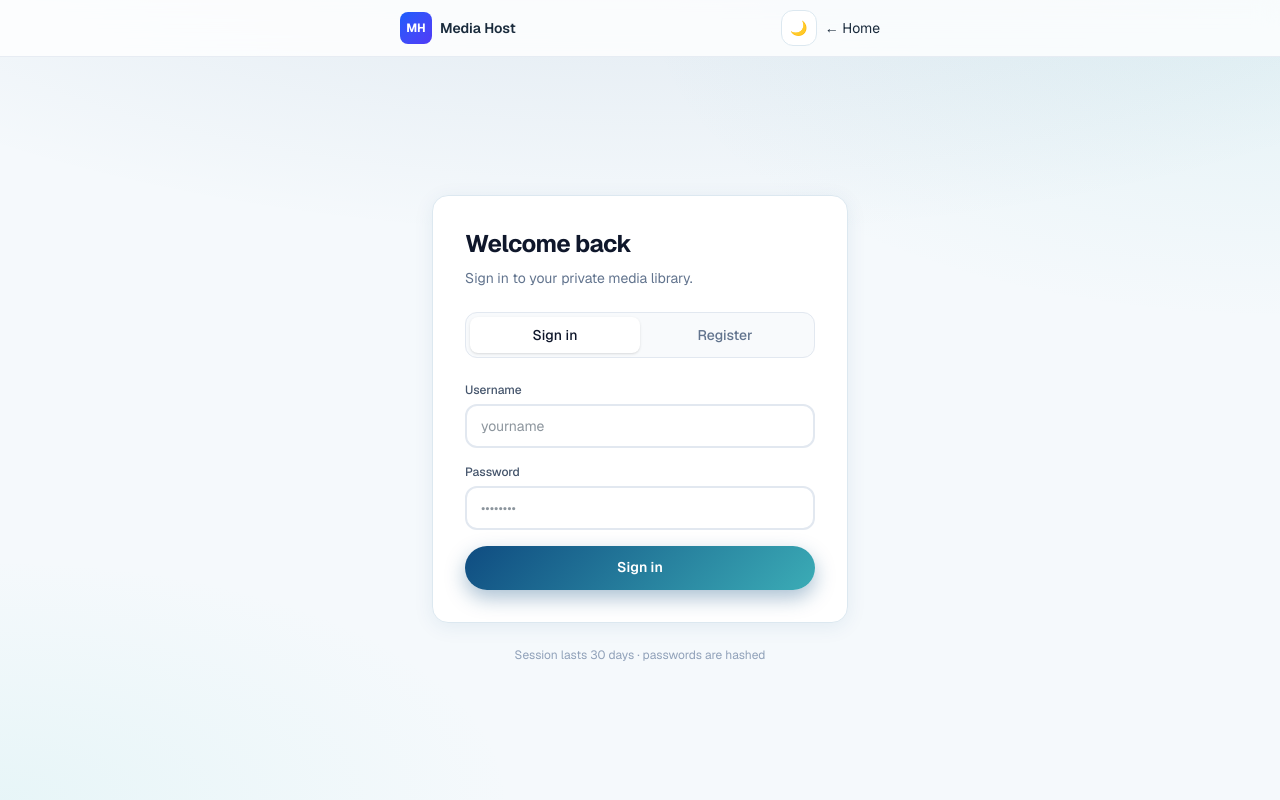
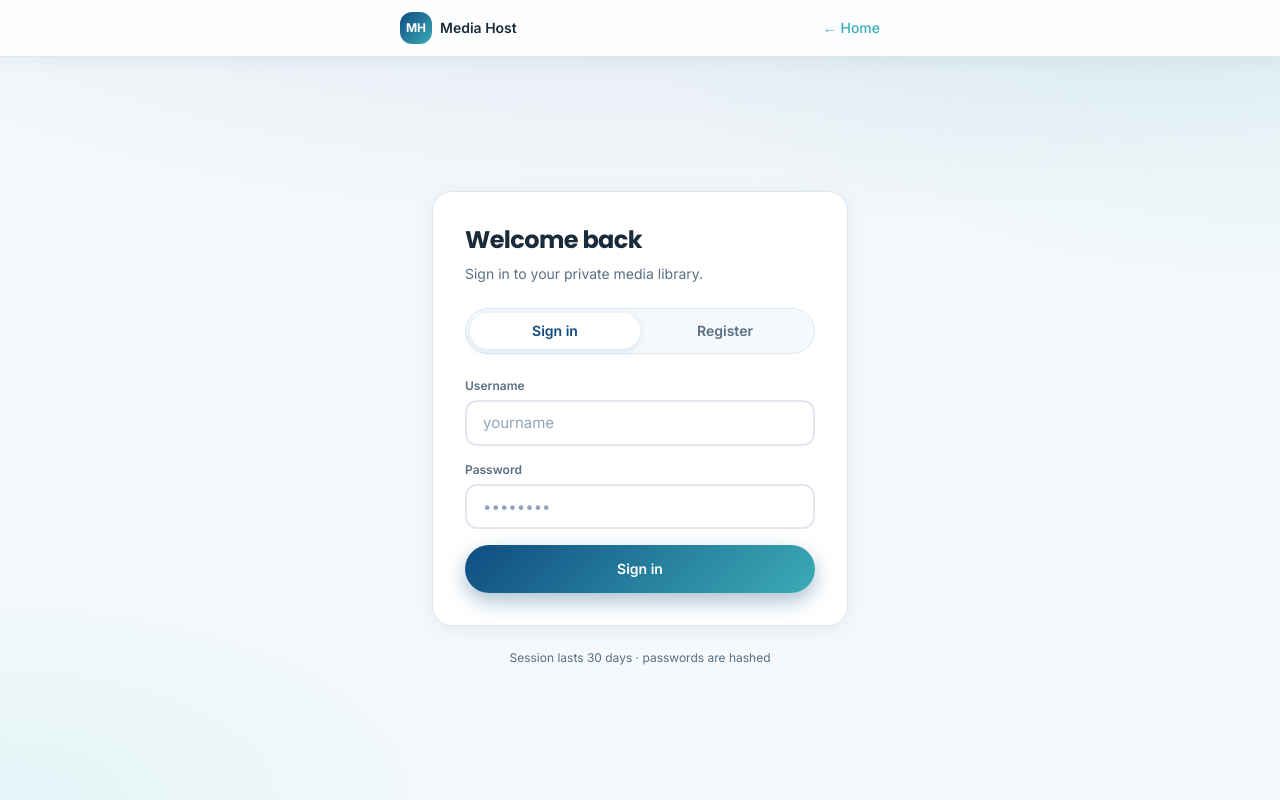
Before and after one commit to BluHExH/media-host, a Next.js app: page /login in a window 1280 px wide. Built offline with nearby package versions, Linux system fonts and the light colour scheme.

Commit message:
Full light Ocean Blue redesign from guide — no dark mode; ThemeToggle disabled; login restyle

```diff
--- a/src/app/globals.css
+++ b/src/app/globals.css
@@ -1,6 +1,10 @@
 @import "tailwindcss";
 
-/* Ocean Blue — Corporate / SaaS (from design guide) */
+/* =========================================================
+   Media Host — Ocean Blue design system (guid.md)
+   Light theme ONLY — no dark mode
+   ========================================================= */
+
 :root {
   --primary: #0f4c81;
   --secondary: #3bacb6;
@@ -23,7 +27,7 @@
 }
 
 html {
-  color-scheme: light;
+  color-scheme: light only;
   scroll-behavior: smooth;
 }
 
@@ -44,15 +48,19 @@ body {
   line-height: 1.6;
 }
 
+h1, h2, h3 {
+  font-family: var(--font-display), Poppins, sans-serif;
+}
+
 a { color: inherit; text-decoration: none; }
-::selection { background: rgba(59, 172, 182, 0.25); }
+::selection { background: rgba(59, 172, 182, 0.28); }
 
 .mh-mesh {
   background-color: var(--mh-bg);
   background-image:
     radial-gradient(ellipse 80% 50% at 50% -20%, rgba(15, 76, 129, 0.12), transparent),
-    radial-gradient(ellipse 50% 40% at 100% 0%, rgba(59, 172, 182, 0.1), transparent),
-    radial-gradient(ellipse 40% 30% at 0% 100%, rgba(130, 219, 216, 0.12), transparent);
+    radial-gradient(ellipse 50% 40% at 100% 0%, rgba(59, 172, 182, 0.12), transparent),
+    radial-gradient(ellipse 40% 30% at 0% 100%, rgba(130, 219, 216, 0.15), transparent);
 }
 
 .mh-card {
@@ -63,7 +71,7 @@ a { color: inherit; text-decoration: none; }
   transition: transform 0.35s ease, box-shadow 0.35s ease;
 }
 .mh-card:hover {
-  transform: translateY(-6px);
+  transform: translateY(-8px);
   box-shadow: var(--mh-shadow-lg);
 }
 
@@ -80,12 +88,12 @@ a { color: inherit; text-decoration: none; }
 .mh-btn:active { transform: scale(0.98); }
 .mh-btn-primary {
   background: linear-gradient(135deg, #0f4c81 0%, #3bacb6 100%);
-  color: #fff !important;
+  color: #ffffff !important;
   box-shadow: 0 8px 20px rgba(15, 76, 129, 0.35);
 }
 .mh-btn-primary:hover {
-  transform: translateY(-2px);
-  box-shadow: 0 12px 28px rgba(15, 76, 129, 0.45);
+  transform: translateY(-3px);
+  box-shadow: 0 12px 28px rgba(15, 76, 129, 0.5);
 }
 .mh-btn-outline {
   background: transparent;
@@ -94,28 +102,29 @@ a { color: inherit; text-decoration: none; }
 }
 .mh-btn-outline:hover {
   background: var(--mh-brand);
-  color: #fff;
+  color: #fff !important;
 }
 
 .mh-input {
   width: 100%;
-  height: 2.75rem;
+  height: 2.85rem;
   border-radius: 12px;
   border: 2px solid #e2e8f0;
   background: #fff;
   color: var(--mh-ink);
-  padding: 0 0.875rem;
-  font-size: 0.875rem;
+  padding: 0 1rem;
+  font-size: 0.9375rem;
   outline: none;
   transition: border-color 0.3s, box-shadow 0.3s;
 }
 .mh-input:focus {
   border-color: var(--mh-secondary);
-  box-shadow: 0 0 0 4px rgba(59, 172, 182, 0.15);
+  box-shadow: 0 0 0 4px rgba(59, 172, 182, 0.18);
 }
+.mh-input::placeholder { color: #94a3b8; }
 
 @keyframes mh-fade-up {
-  from { opacity: 0; transform: translateY(16px); }
+  from { opacity: 0; transform: translateY(20px); }
   to { opacity: 1; transform: translateY(0); }
 }
 @keyframes mh-float {
@@ -134,17 +143,11 @@ a { color: inherit; text-decoration: none; }
   from { transform: rotateX(60deg) rotateZ(0deg); }
   to { transform: rotateX(60deg) rotateZ(360deg); }
 }
-@keyframes gradient-shift {
-  0% { background-position: 0% 50%; }
-  50% { background-position: 100% 50%; }
-  100% { background-position: 0% 50%; }
-}
 
-.mh-fade-up { animation: mh-fade-up 0.55s ease both; }
+.mh-fade-up { animation: mh-fade-up 0.6s ease both; }
 
 .mh-gradient-text {
-  background: linear-gradient(135deg, #0f4c81 0%, #3bacb6 50%, #82dbd8 100%);
-  background-size: 200% auto;
+  background: linear-gradient(135deg, #0f4c81 0%, #3bacb6 55%, #82dbd8 100%);
   -webkit-background-clip: text;
   background-clip: text;
   -webkit-text-fill-color: transparent;
@@ -165,7 +168,7 @@ a { color: inherit; text-decoration: none; }
 .mh-card3d {
   position: absolute;
   border-radius: 1rem;
-  border: 1px solid rgba(255,255,255,0.7);
+  border: 1px solid rgba(255,255,255,0.8);
   box-shadow: 0 20px 40px rgba(15, 76, 129, 0.12), 0 2px 0 rgba(255,255,255,0.6) inset;
   background: linear-gradient(145deg, #fff 0%, #e8f4f8 100%);
   overflow: hidden;
@@ -204,7 +207,7 @@ a { color: inherit; text-decoration: none; }
   left: 50%; top: 55%;
   width: 180px; height: 180px;
   margin: -90px 0 0 -90px;
-  border: 2px dashed rgba(59, 172, 182, 0.35);
+  border: 2px dashed rgba(59, 172, 182, 0.4);
   border-radius: 50%;
   animation: mh-spin-slow 24s linear infinite;
   transform: rotateX(60deg);
@@ -256,12 +259,14 @@ a { color: inherit; text-decoration: none; }
 .mh-media-card {
   position: relative;
   border-radius: var(--radius);
-  transition: border-color 0.2s ease, box-shadow 0.35s ease, transform 0.35s ease;
+  background: #fff;
+  border: 1px solid var(--mh-line);
+  transition: border-color 0.25s ease, box-shadow 0.35s ease, transform 0.35s ease;
 }
 .mh-media-card:hover {
   border-color: var(--mh-secondary);
   box-shadow: var(--mh-shadow-lg);
-  transform: translateY(-4px);
+  transform: translateY(-6px);
 }
 .mh-media-card.is-selected {
   border-color: var(--mh-brand) !important;
@@ -279,7 +284,6 @@ a { color: inherit; text-decoration: none; }
   background: rgba(15, 43, 60, 0.35);
   cursor: pointer;
   appearance: none;
-  transition: background 0.15s;
 }
 .mh-media-card .mh-check:checked {
   background: var(--mh-brand);
@@ -290,36 +294,41 @@ a { color: inherit; text-decoration: none; }
 }
 
 .mh-chip {
-  transition: background 0.2s ease, box-shadow 0.2s ease, transform 0.2s ease;
+  transition: background 0.2s, box-shadow 0.2s, transform 0.2s;
   border-radius: 999px;
 }
 .mh-chip:hover {
   box-shadow: 0 4px 12px rgba(15, 76, 129, 0.12);
   transform: translateY(-1px);
 }
-.mh-action {
-  transition: background 0.2s ease, box-shadow 0.2s ease, transform 0.2s ease;
-}
-.mh-action:hover {
-  box-shadow: 0 4px 12px rgba(15, 76, 129, 0.15);
-}
+.mh-action { transition: background 0.2s, box-shadow 0.2s; }
+.mh-action:hover { box-shadow: 0 4px 12px rgba(15, 76, 129, 0.15); }
 .mh-bulk-bar {
   animation: mh-fade-up 0.25s ease both;
   backdrop-filter: blur(12px);
   border-radius: 14px;
 }
 
-/* Glass navbar helper */
 .mh-nav-glass {
-  background: rgba(255, 255, 255, 0.85);
-  backdrop-filter: blur(12px);
-  -webkit-backdrop-filter: blur(12px);
-  box-shadow: 0 2px 15px rgba(15, 76, 129, 0.06);
+  background: rgba(255, 255, 255, 0.88);
+  backdrop-filter: blur(14px);
+  -webkit-backdrop-filter: blur(14px);
+  box-shadow: 0 2px 18px rgba(15, 76, 129, 0.07);
 }
 
-/* Soft feature number badge */
 .mh-num {
   background: linear-gradient(135deg, #0f4c81, #3bacb6);
   color: #fff;
   box-shadow: 0 6px 16px rgba(15, 76, 129, 0.3);
 }
+
+/* Force light — ignore OS dark preference for themed surfaces */
+@media (prefers-color-scheme: dark) {
+  :root {
+    color-scheme: light only;
+  }
+  body {
+    background: var(--mh-bg);
+    color: var(--mh-ink);
+  }
+}
--- a/src/app/login/page.tsx
+++ b/src/app/login/page.tsx
@@ -2,7 +2,6 @@
 import { useState, useEffect, Suspense } from "react";
 import Link from "next/link";
 import { useRouter, useSearchParams } from "next/navigation";
-import ThemeToggle from "@/components/ThemeToggle";
 
 const TK = "media_host_token";
 const RK = "media_host_refresh";
@@ -59,40 +58,62 @@ function LoginForm() {
 
   return (
     <div className="mh-mesh flex min-h-screen flex-col">
-      <header className="border-b border-slate-200/80 bg-white/80 backdrop-blur-md">
+      <header className="mh-nav-glass sticky top-0 z-20 border-b border-[#dce8f0]">
         <div className="mx-auto flex h-14 max-w-lg items-center justify-between px-4">
           <Link href="/" className="flex items-center gap-2">
-            <div className="flex h-8 w-8 items-center justify-center rounded-lg bg-gradient-to-br from-blue-600 to-indigo-600 text-xs font-bold text-white">MH</div>
-            <span className="text-sm font-semibold">Media Host</span>
+            <div
+              className="flex h-8 w-8 items-center justify-center rounded-xl text-xs font-bold text-white"
+              style={{ background: "linear-gradient(135deg, #0F4C81, #3BACB6)" }}
+            >
+              MH
+            </div>
+            <span className="text-sm font-semibold" style={{ color: "#1A2B3C" }}>Media Host</span>
           </Link>
-          <div className="flex items-center gap-2">
-            <ThemeToggle />
-            <Link href="/" className="text-sm text-slate-500 hover:text-slate-800">← Home</Link>
-          </div>
+          <Link href="/" className="text-sm font-medium" style={{ color: "#3BACB6" }}>← Home</Link>
         </div>
       </header>
       <div className="mx-auto flex w-full max-w-md flex-1 flex-col justify-center px-4 py-12">
-        <div className="mh-fade-up mh-card p-8">
-          <h1 className="text-2xl font-bold tracking-tight text-slate-900">{tab === "login" ? "Welcome back" : "Create your account"}</h1>
-          <p className="mt-2 text-sm text-slate-500">{tab === "login" ? "Sign in to your private media library." : "Free forever. Files stay private to your account."}</p>
-          <div className="mt-6 flex rounded-xl border border-slate-200 bg-slate-50 p-1">
-            <button type="button" onClick={() => setTab("login")} className={`flex-1 rounded-lg py-2 text-sm font-medium transition ${tab === "login" ? "bg-white text-slate-900 shadow-sm" : "text-slate-500"}`}>Sign in</button>
-            <button type="button" onClick={() => setTab("register")} className={`flex-1 rounded-lg py-2 text-sm font-medium transition ${tab === "register" ? "bg-white text-slate-900 shadow-sm" : "text-slate-500"}`}>Register</button>
+        <div className="mh-fade-up mh-card p-8" style={{ borderRadius: 20 }}>
+          <h1 className="text-2xl font-bold tracking-tight" style={{ color: "#1A2B3C", fontFamily: "var(--font-display), sans-serif" }}>
+            {tab === "login" ? "Welcome back" : "Create your account"}
+          </h1>
+          <p className="mt-2 text-sm" style={{ color: "#5a6f82" }}>
+            {tab === "login" ? "Sign in to your private media library." : "Free forever. Files stay private to your account."}
+          </p>
+          <div className="mt-6 flex rounded-full border p-1" style={{ borderColor: "#dce8f0", background: "#F5F9FC" }}>
+            <button
+              type="button"
+              onClick={() => setTab("login")}
+              className="flex-1 rounded-full py-2 text-sm font-semibold transition"
+              style={tab === "login" ? { background: "#fff", color: "#0F4C81", boxShadow: "0 2px 8px rgba(15,76,129,0.12)" } : { color: "#5a6f82" }}
+            >
+              Sign in
+            </button>
+            <button
+              type="button"
+              onClick={() => setTab("register")}
+              className="flex-1 rounded-full py-2 text-sm font-semibold transition"
+              style={tab === "register" ? { background: "#fff", color: "#0F4C81", boxShadow: "0 2px 8px rgba(15,76,129,0.12)" } : { color: "#5a6f82" }}
+            >
+              Register
+            </button>
           </div>
           <form onSubmit={submit} className="mt-6 space-y-4">
             <div>
-              <label className="mb-1.5 block text-xs font-medium text-slate-600">Username</label>
+              <label className="mb-1.5 block text-xs font-semibold" style={{ color: "#5a6f82" }}>Username</label>
               <input value={username} onChange={(e) => setUsername(e.target.value)} autoComplete="username" className="mh-input" placeholder="yourname" />
             </div>
             <div>
-              <label className="mb-1.5 block text-xs font-medium text-slate-600">Password</label>
+              <label className="mb-1.5 block text-xs font-semibold" style={{ color: "#5a6f82" }}>Password</label>
               <input type="password" value={password} onChange={(e) => setPassword(e.target.value)} autoComplete={tab === "register" ? "new-password" : "current-password"} className="mh-input" placeholder="••••••••" />
             </div>
             {error && <p className="rounded-xl border border-red-200 bg-red-50 px-3 py-2 text-sm text-red-700">{error}</p>}
-            <button type="submit" disabled={loading} className="mh-btn mh-btn-primary h-11 w-full disabled:opacity-50">{loading ? "Please wait…" : tab === "register" ? "Create account" : "Sign in"}</button>
+            <button type="submit" disabled={loading} className="mh-btn mh-btn-primary h-12 w-full disabled:opacity-50">
+              {loading ? "Please wait…" : tab === "register" ? "Create account" : "Sign in"}
+            </button>
           </form>
         </div>
-        <p className="mt-6 text-center text-xs text-slate-400">Session lasts 30 days · passwords are hashed</p>
+        <p className="mt-6 text-center text-xs" style={{ color: "#5a6f82" }}>Session lasts 30 days · passwords are hashed</p>
       </div>
     </div>
   );
@@ -100,7 +121,7 @@ function LoginForm() {
 
 export default function LoginPage() {
   return (
-    <Suspense fallback={<div className="flex min-h-screen items-center justify-center text-slate-500">Loading…</div>}>
+    <Suspense fallback={<div className="flex min-h-screen items-center justify-center" style={{ color: "#5a6f82" }}>Loading…</div>}>
       <LoginForm />
     </Suspense>
   );
--- a/src/components/ThemeToggle.tsx
+++ b/src/components/ThemeToggle.tsx
@@ -1,35 +1,4 @@
-"use client";
-import { useEffect, useState } from "react";
-
-export default function ThemeToggle({ className = "" }: { className?: string }) {
-  const [dark, setDark] = useState(false);
-  const [ready, setReady] = useState(false);
-
-  useEffect(() => {
-    setDark(document.documentElement.classList.contains("dark"));
-    setReady(true);
-  }, []);
-
-  const toggle = () => {
-    const next = !document.documentElement.classList.contains("dark");
-    document.documentElement.classList.toggle("dark", next);
-    localStorage.setItem("mh_theme", next ? "dark" : "light");
-    setDark(next);
-  };
-
-  if (!ready) {
-    return <span className={`inline-block h-9 w-9 ${className}`} aria-hidden />;
-  }
-
-  return (
-    <button
-      type="button"
-      onClick={toggle}
-      className={`inline-flex h-9 w-9 items-center justify-center rounded-xl border border-[var(--mh-line)] bg-[var(--mh-surface)] text-sm transition hover:opacity-90 ${className}`}
-      aria-label={dark ? "Switch to light mode" : "Switch to dark mode"}
-      title={dark ? "Light mode" : "Dark mode"}
-    >
-      {dark ? "☀️" : "🌙"}
-    </button>
-  );
+/** Dark mode disabled — site is light-only per product requirement */
+export default function ThemeToggle() {
+  return null;
 }
```
Also changed, not shown: src/app/layout.tsx (+6 -7 lines).
